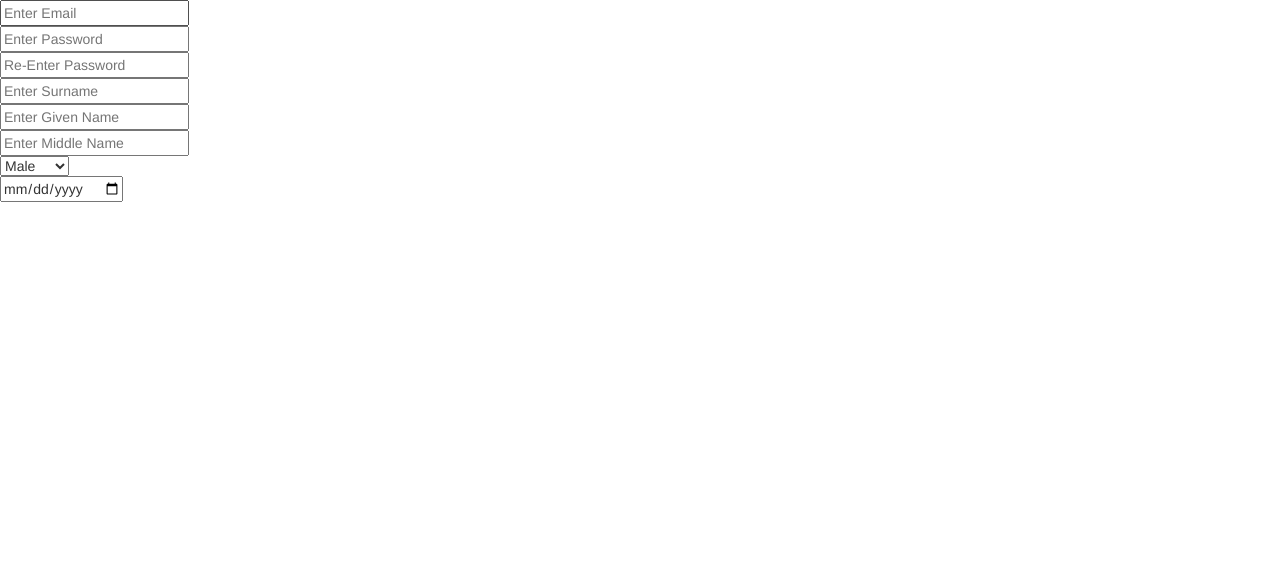
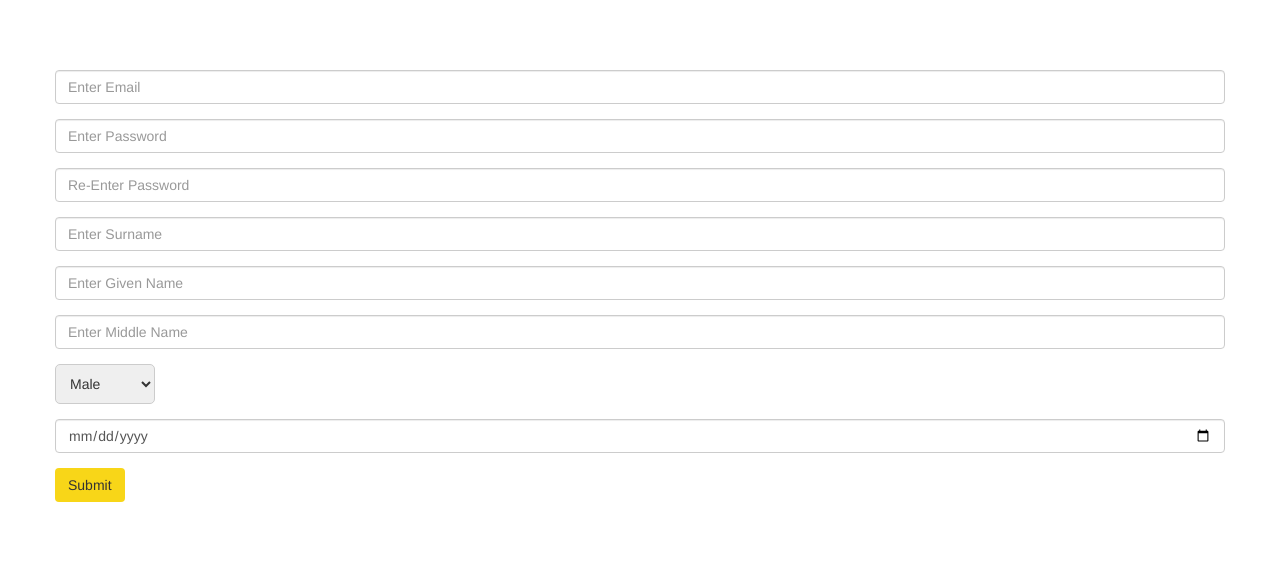
Before and after one commit to eunminhansoo/Oirp, a PHP site: page /OIRP_WEB/register.php in a window 1280 px wide. Shown: the top 585 px of the page. Run offline with PHP 8.4, Linux system fonts and the light colour scheme; some libraries are stand-ins or nearby versions.

Commit message:
some changes in index.php, register.php, style.css

```diff
--- a/OIRP_WEB/bootstrap-3.3.7-dist/css/style.css
+++ b/OIRP_WEB/bootstrap-3.3.7-dist/css/style.css
@@ -1,7 +1,20 @@
 @CHARSET "ISO-8859-1";
-.div_center{
+.div_center_signIn{
 	padding: 400px 0;
 }
 .button_style{
 	background-color: #F8D618;
 }
+.div_center_signUp{
+	padding: 70px 0;
+}
+.selectpicker{
+	border-radius: 5px;
+	border: 1px solid #ccc;
+	padding: 10px;
+	width: 100px;
+	height: 40px;
+}
+.no_space_betweem{
+	margin-top: 15px;
+}
--- /dev/null
+++ b/OIRP_WEB/bootstrap-3.3.7-dist/js/style.js
@@ -0,0 +1,6 @@
+/**
+ *
+ */
+$(".form_datetime").datetimepicker({
+        format: "dd MM yyyy - hh:ii"
+    });
--- a/OIRP_WEB/database_connection.php
+++ b/OIRP_WEB/database_connection.php
@@ -1,6 +1,6 @@
 <?php
 	$conn = mysqli_connect("localhost", "root", "");
-    $db = mysqli_select_db($conn, "oixrp_db");
+    $db = mysqli_select_db($conn, "oirp_db");
 
     if(!$db){
     	echo '<script>console.log("error connection to database")';
--- a/OIRP_WEB/index.php
+++ b/OIRP_WEB/index.php
@@ -15,7 +15,7 @@
 	<body>
 		<script src="bootstrap-3.3.7-dist/js/bootstrap.min.js"></script>
         <script src="bootstrap-3.3.7-dist/js/jquery-3.0.0.min.js"></script>
-		<div class="container div_center">
+		<div class="container div_center_signIn">
 			<form action="#">
 				<div class="form-group">
 					<input type="text" name="userName" class="input form-control" placeholder="Enter Email"/>
--- a/OIRP_WEB/register.php
+++ b/OIRP_WEB/register.php
@@ -10,32 +10,47 @@
         <link rel="stylesheet" type="text/css" href="bootstrap-3.3.7-dist/css/bootstrap-theme.css">
         <link rel="stylesheet" type="text/css" href="bootstrap-3.3.7-dist/css/bootstrap.min.css">
         <link rel="stylesheet" type="text/css" href="bootstrap-3.3.7-dist/css/bootstrap.css">
+        <link rel="stylesheet" type="text/css" href="bootstrap-3.3.7-dist/css/style.css">
 	</head>
 	<body>
-		<div>
+		<div class="container div_center_signUp">
+			<script src="bootstrap-3.3.7-dist/js/style.js"></script>
 			<script src="bootstrap-3.3.7-dist/js/bootstrap.min.js"></script>
 	        <script src="bootstrap-3.3.7-dist/js/jquery-3.0.0.min.js"></script>
-
-			<input type="text" name="student_id" placeholder="Enter Email"/>
-			<br>
-			<input type="password" name="password" placeholder="Enter Password"/>
-			<br>
-			<input type="password" name="ret_try_pass" class="" placeholder="Re-Enter Password"/>
-			<br>
-			<input type="text" name="family_name" class="" placeholder="Enter Surname"/>
-			<br>
-			<input type="text" name="given_name" class="" placeholder="Enter Given Name"/>
-			<br>
-			<input type="text" name="middle_name" class="" placeholder="Enter Middle Name"/>
-			<br>
-			<select name="gender" class="">
-				<option value="Male">Male</option>
-				<option value="Female">Female</option>
-			</select>
-			<br>
-			<input type="date" name="birthday" class="" />
-			<br>
-
+	        <form action="#">
+	        	<div>
+	        		<div class="form-group">
+	        			<input type="text" name="student_id" class="input form-control" placeholder="Enter Email"/>
+	        		</div>
+					<div class="form-group">
+						<input type="password" name="password" class="input form-control" placeholder="Enter Password"/>
+					</div>
+					<div class="form-group">
+						<input type="password" name="ret_try_pass" class="input form-control" placeholder="Re-Enter Password"/>
+					</div>
+					<div class="form-group">
+						<input type="text" name="family_name" class="input form-control" placeholder="Enter Surname"/>
+					</div>
+					<div class="form-group">
+						<input type="text" name="given_name" class="input form-control" placeholder="Enter Given Name"/>
+					</div>
+					<div class="form-group">
+						<input type="text" name="middle_name" class="input form-control" placeholder="Enter Middle Name"/>
+					</div>
+					<div class="dropdown">
+						<select name="gender" class="selectpicker">
+							<option value="Male">Male</option>
+							<option value="Female">Female</option>
+						</select>
+					</div>
+					<div class="form-group no_space_betweem">
+						<input type="date" name="birthday" class="form-control"/>
+					</div>
+				</div>
+				<div>
+					<button type="submit" name="btn_register" class="btn button_style">Submit</button>
+				</div>
+			</form>
 		</div>
 	</body>
 </html>
```
